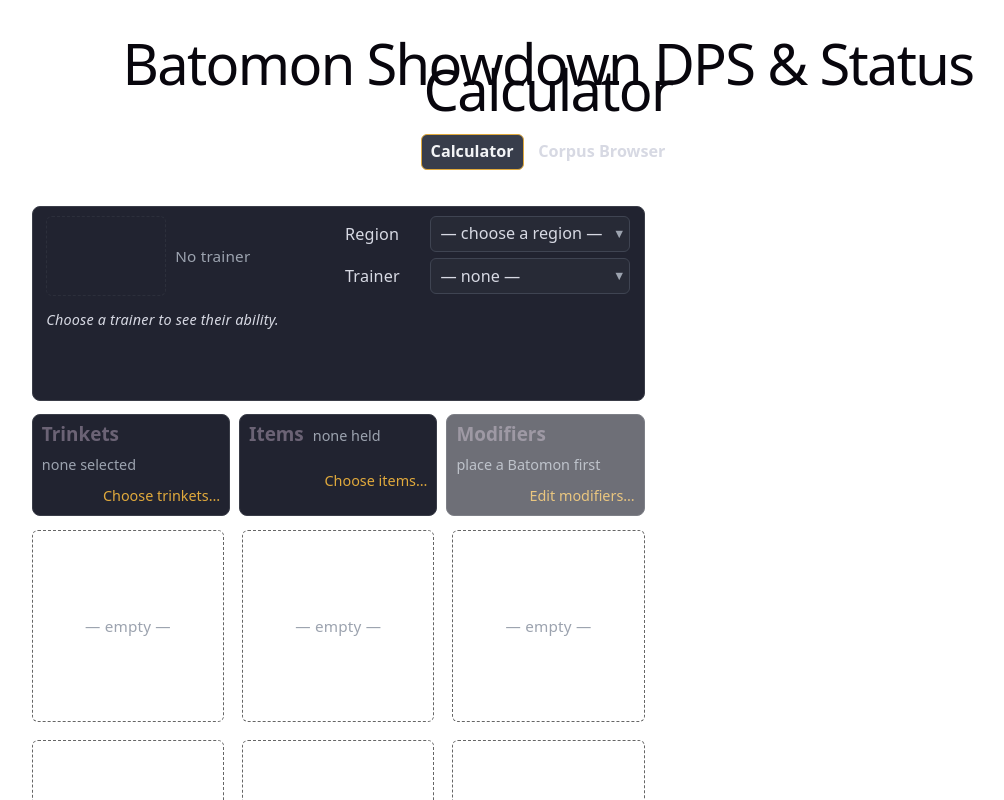
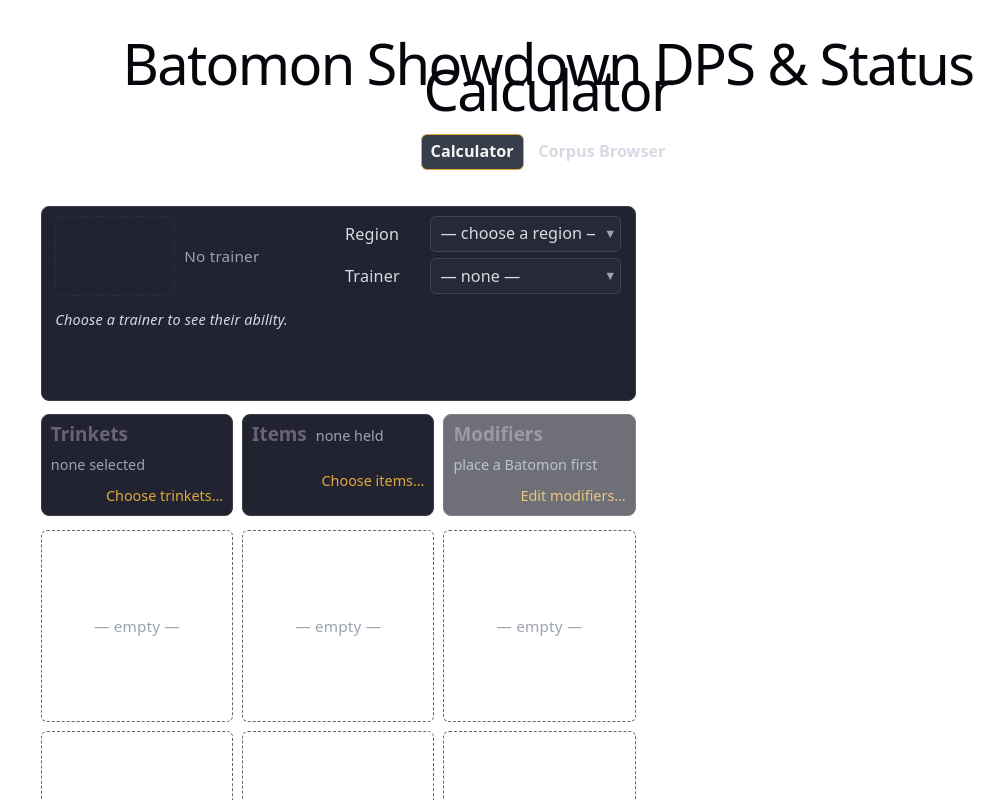
Before and after one commit to swirle13/batomon-calculator, a React (Vite) app: page / in a window 1280 px wide. Shown: the top 800 px of the page, without its empty margins (92-1096 px from the left). Built offline with nearby package versions, Linux system fonts and the light colour scheme.

Commit message:
Match the team board's card gap to the panel row above it

```diff
--- a/src/ui/tokens.css
+++ b/src/ui/tokens.css
@@ -137,12 +137,15 @@
     var(--sprite-grid) + var(--grid-card-chrome) + 2 * var(--grid-card-padding)
   );
   /*
-   * 1rem, up from 0.5rem (2026-10-07). The gap BETWEEN cards was never 0.5rem in practice: the drop
-   * zone's reserved border and padding added 4.7px on each facing edge, so the cards sat 18.4px
-   * apart. Removing that reservation (see `.dropZone`) would have halved the spacing of a grid
-   * nobody asked to change, so the gap token now states the spacing that was actually there.
+   * The same gap the Trinkets / Items / Modifiers row above the board uses (`.panelRow` in
+   * App.module.css), because the two rows sit directly on top of each other in the same column and
+   * two different gaps between three equal tracks read as a mistake.
+   *
+   * It was 1rem from 2026-10-07 to 2026-10-08, which preserved the 18.4px the cards really sat at
+   * before the drop zone's reserved border and padding were removed. That number was only ever a
+   * record of the old chrome, and against the panels above it the board looked airy.
    */
-  --grid-gap: 1rem;
+  --grid-gap: var(--space-sm);
   /*
    * `--grid-cell-chrome` is gone with the drop zone's border and padding. The drag-over indicator is
    * an `outline` now, which takes no space, so a grid track holds exactly its card and the cards line
```
